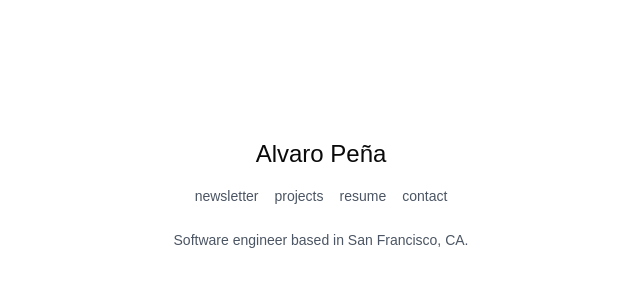
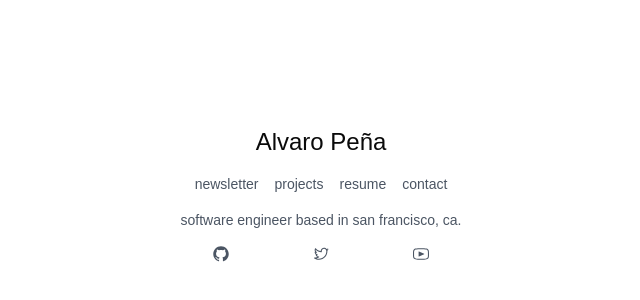
Before and after one commit to alvropena/my-website, a Next.js app: page / in a window 1280 px wide. Shown: the part 206-506 px from the top of the page, without its empty margins (319-959 px from the left). Built offline with nearby package versions, Linux system fonts and the light colour scheme.

Commit message:
Update social media icons and hover color styles

```diff
--- a/app/page.tsx
+++ b/app/page.tsx
@@ -1,36 +1,49 @@
+import { GitHubLogoIcon, TwitterLogoIcon, VideoIcon } from '@radix-ui/react-icons';
+
 export default function Content() {
 	return (
-		<div className="h-screen flex flex-col items-center justify-center gap-4">
-			<h1 className="text-2xl font-light">Alvaro Peña</h1>
-			<ul className="flex gap-4 text-sm text-gray-600">
+		<div className="h-screen flex flex-col items-center justify-center [--hover-color:theme(colors.blue.600)]">
+			<h1 className="text-2xl font-light mb-4">Alvaro Peña</h1>
+			<ul className="flex gap-4 text-sm text-gray-600 mb-4">
 				<li>
-					<a href="/newsletter" className="hover:text-blue-600 group">
+					<a href="https://alvropena.beehiiv.com" target="_blank" rel="noopener noreferrer" className="hover:text-[var(--hover-color)] group">
 						<span className="group-hover:hidden">newsletter</span>
 						<span className="hidden group-hover:inline">[newsletter]</span>
 					</a>
 				</li>
 				<li>
-					<a href="/projects" className="hover:text-blue-600 group">
+					<a href="/projects" className="hover:text-[var(--hover-color)] group">
 						<span className="group-hover:hidden">projects</span>
 						<span className="hidden group-hover:inline">[projects]</span>
 					</a>
 				</li>
 				<li>
-					<a href="/resume" className="hover:text-blue-600 group">
+					<a href="/resume" className="hover:text-[var(--hover-color)] group">
 						<span className="group-hover:hidden">resume</span>
 						<span className="hidden group-hover:inline">[resume]</span>
 					</a>
 				</li>
 				<li>
-					<a href="/contact" className="hover:text-blue-600 group">
+					<a href="/contact" className="hover:text-[var(--hover-color)] group">
 						<span className="group-hover:hidden">contact</span>
 						<span className="hidden group-hover:inline">[contact]</span>
 					</a>
 				</li>
 			</ul>
-			<p className="text-sm text-gray-600 max-w-sm text-center mt-2">
-				Software engineer based in San Francisco, CA.
+			<p className="text-sm text-gray-600 max-w-sm text-center">
+				software engineer based in san francisco, ca.
 			</p>
+			<div className="flex justify-evenly w-full max-w-sm text-gray-600 mt-4">
+				<a href="https://github.com/alvropena" target="_blank" rel="noopener noreferrer" className="hover:text-[var(--hover-color)]">
+					<GitHubLogoIcon className="w-4 h-4" />
+				</a>
+				<a href="https://twitter.com/alvropenaa" target="_blank" rel="noopener noreferrer" className="hover:text-[var(--hover-color)]">
+					<TwitterLogoIcon className="w-4 h-4" />
+				</a>
+				<a href="https://youtube.com/@alvropena" target="_blank" rel="noopener noreferrer" className="hover:text-[var(--hover-color)]">
+					<VideoIcon className="w-4 h-4" />
+				</a>
+			</div>
 		</div>
 	);
 }
```
